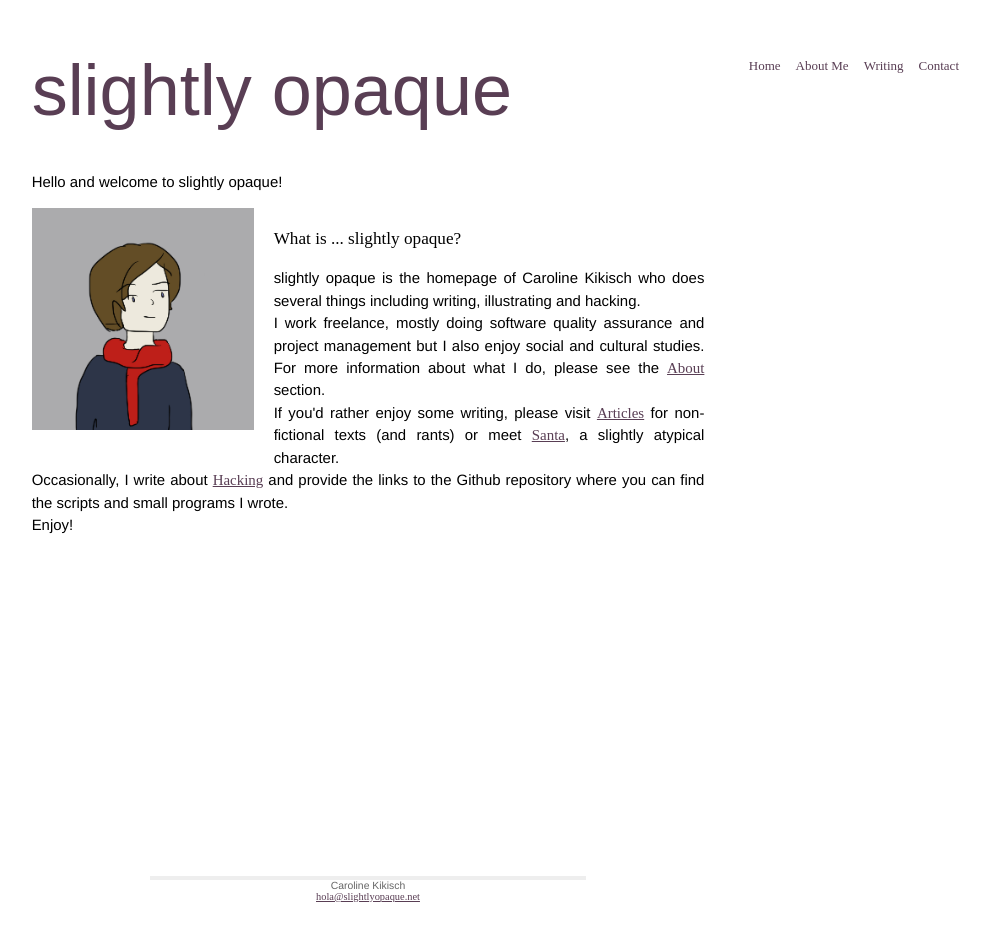
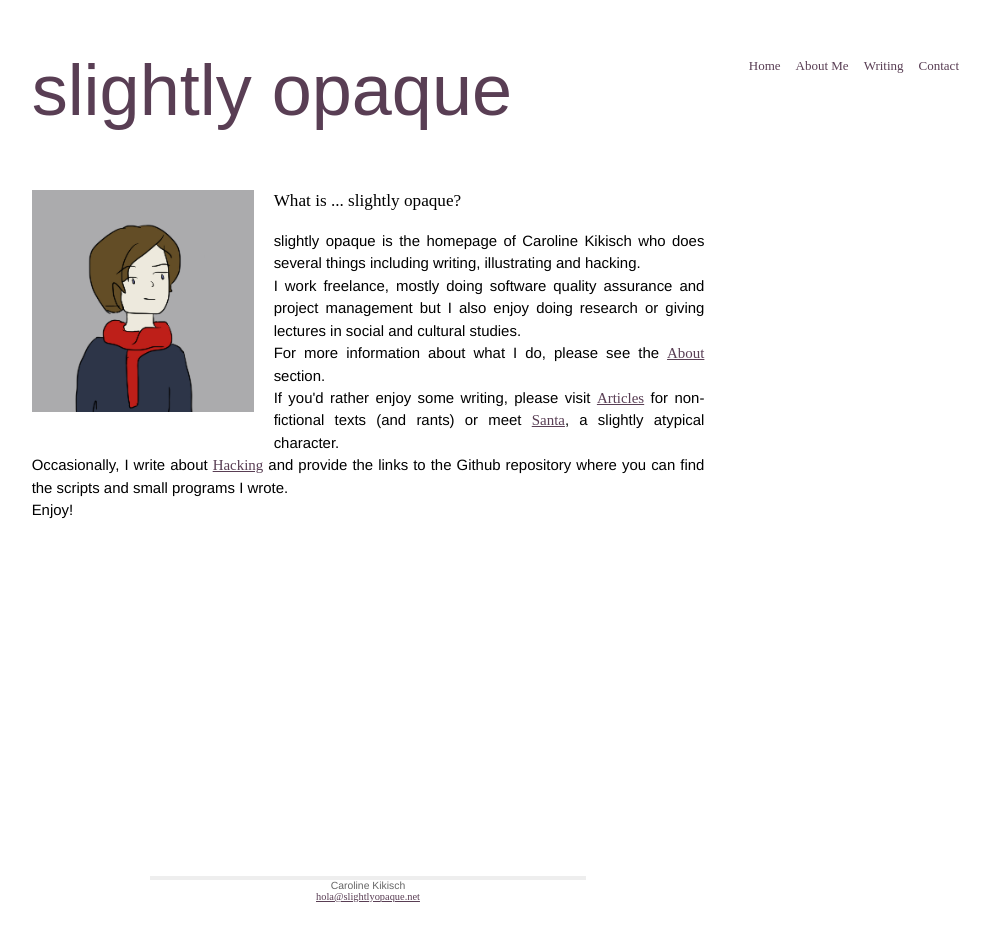
Before and after one commit to slightlyopaque/slightlyopaque_old.github.io, a Jekyll site: the page built from index.html, in a window 1280 px wide. Shown: the whole page, without its empty margins (272-1262 px from the left). Built offline with Jekyll 4.4.1, drawn with Linux system fonts in a browser that asks for light colours; Markdown is read by kramdown in place of the engine named in the settings.

Commit message:
updated index.html

```diff
--- a/index.html
+++ b/index.html
@@ -5,7 +5,6 @@ title: slightly opaque ... home
 
 
 <div id="home">
-<p>Hello and welcome to slightly opaque!</p>
 
 <img src="/images/IMG_2735.JPG" class="third-width left" />
 
@@ -13,7 +12,8 @@ title: slightly opaque ... home
 
 <p>
 slightly opaque is the homepage of Caroline Kikisch who does several things including writing, illustrating and hacking. <br>
-I work freelance, mostly doing software quality assurance and project management but I also enjoy social and cultural studies. For more information about what I do, please see the <a href="/About.html">About</a> section.<br>
+I work freelance, mostly doing software quality assurance and project management but I also enjoy doing research or giving lectures in social and cultural studies. <br>
+For more information about what I do, please see the <a href="/About.html">About</a> section.<br>
 If you'd rather enjoy some writing, please visit <a href="/Articles.html">Articles</a> for non-fictional texts (and rants) or meet <a href="/Santa.html">Santa</a>, a slightly atypical character. <br>
 Occasionally, I write about <a href="/Hacks.html">Hacking</a> and provide the links to the Github repository where you can find the scripts and small programs I wrote. <br>
 
```
